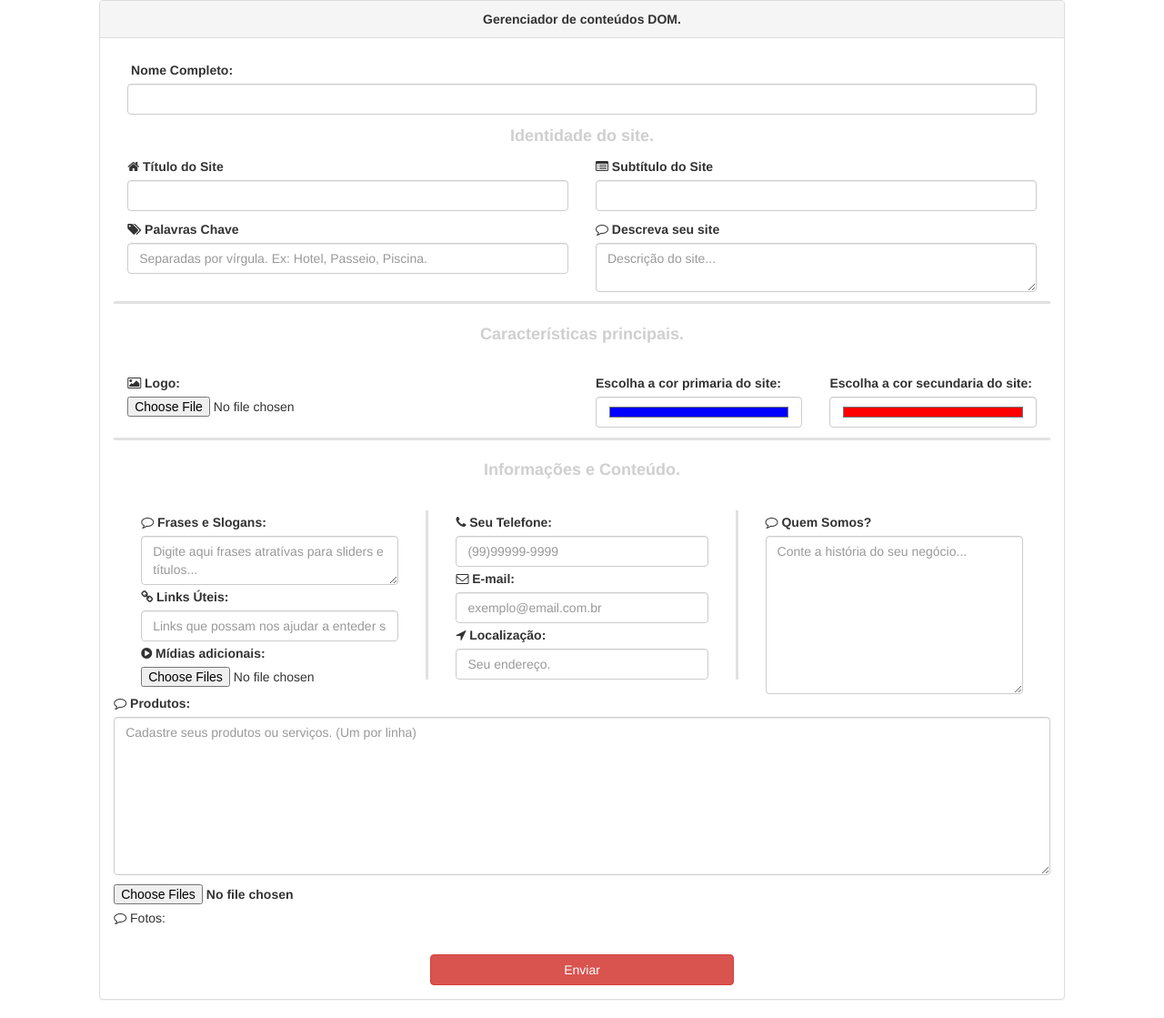
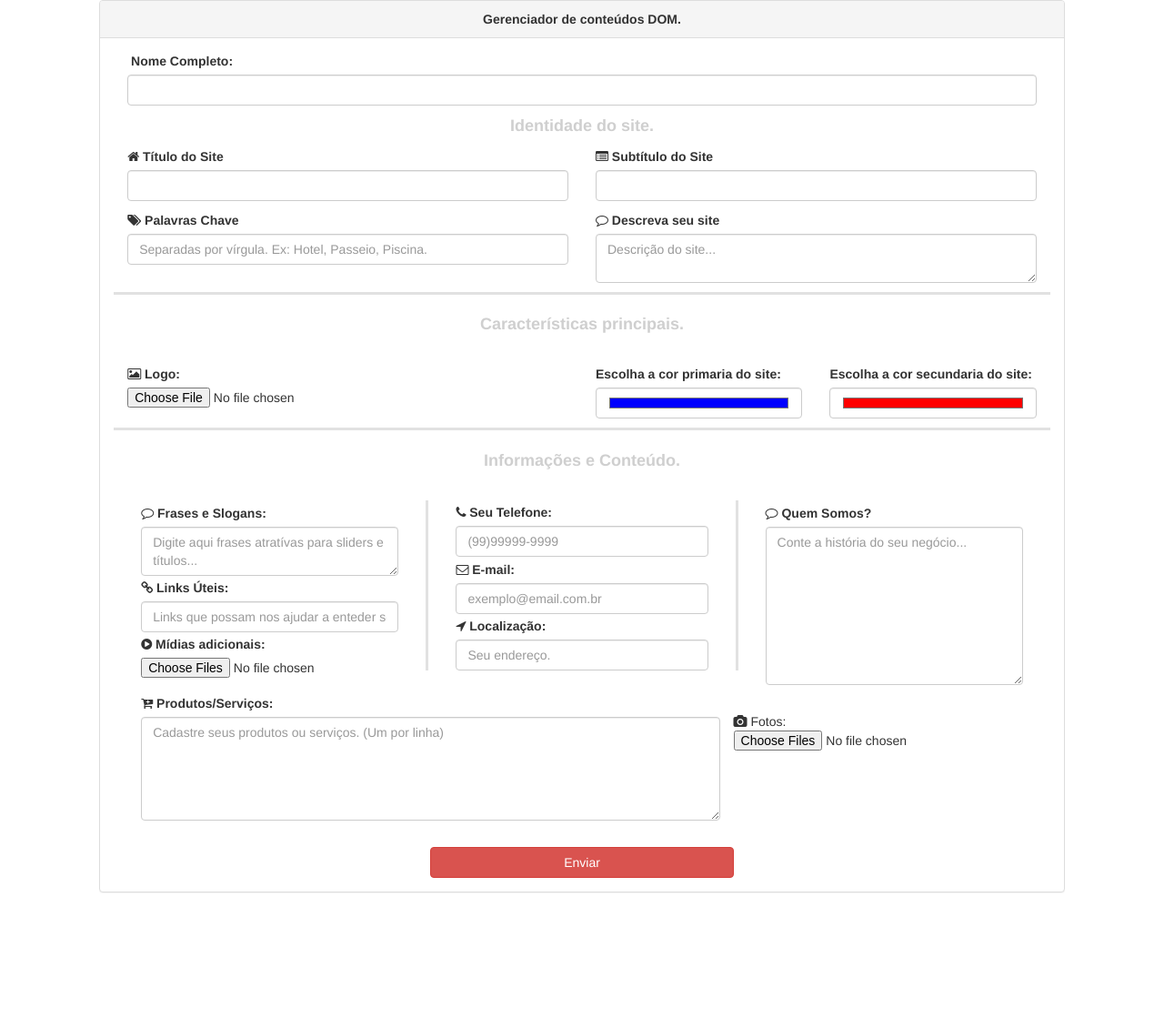
Before and after one commit to LucasLimaAZ/gestor_conteudo, a PHP site: page / in a window 1280 px wide. Shown: the whole page at 91% size. After the commit the page ends 981 px from the top, so only its background shows below. Run offline with PHP 8.4, Linux system fonts and the light colour scheme; some libraries are stand-ins or nearby versions.

Commit message:
produtos e fotos

```diff
--- a/back-end/Conteudo.php
+++ b/back-end/Conteudo.php
@@ -16,6 +16,7 @@ class Conteudo{
     public $email;
     public $endereco;
     public $quem_somos;
+    public $produtos;
 
 }
 
--- a/back-end/InsertData.php
+++ b/back-end/InsertData.php
@@ -22,6 +22,6 @@ include 'FileUploaders.php';
 
 $pdo = Conexao::conectar();
 $query = new QueryBuilder($pdo);
-$query->insertInto($nome, $titulo, $subtitulo, $tags, $descricao, $cor_primaria, $cor_secundaria, $frases, $links, $telefone, $email, $endereco, $quem_somos);
+$query->insertInto($nome, $titulo, $subtitulo, $tags, $descricao, $cor_primaria, $cor_secundaria, $frases, $links, $telefone, $email, $endereco, $quem_somos, $produtos);
 
 ?>
--- a/back-end/QueryBuilder.php
+++ b/back-end/QueryBuilder.php
@@ -26,10 +26,10 @@ class QueryBuilder{
 
     }
 
-    public function insertInto($nome, $titulo, $subtitulo, $tags, $descricao, $cor_primaria, $cor_secundaria, $frases, $links, $telefone, $email, $endereco, $quem_somos){
+    public function insertInto($nome, $titulo, $subtitulo, $tags, $descricao, $cor_primaria, $cor_secundaria, $frases, $links, $telefone, $email, $endereco, $quem_somos, $produtos){
 
         $this->pdo->setAttribute(PDO::ATTR_ERRMODE, PDO::ERRMODE_EXCEPTION);
-        $inserir = $this->pdo->prepare("INSERT INTO `conteudo`(`nome`, `titulo`, `subtitulo`, `tags`, `descricao`, `cor_primaria`, `cor_secundaria`, `frases`, `links`, `telefone`, `email`, `endereco`, `quem_somos`) VALUES ('$nome','$titulo', '$subtitulo', '$tags', '$descricao','$cor_primaria','$cor_secundaria','$frases','$links','$telefone','$email','$endereco','$quem_somos')");
+        $inserir = $this->pdo->prepare("INSERT INTO `conteudo`(`nome`, `titulo`, `subtitulo`, `tags`, `descricao`, `cor_primaria`, `cor_secundaria`, `frases`, `links`, `telefone`, `email`, `endereco`, `quem_somos`, `produtos`) VALUES ('$nome','$titulo', '$subtitulo', '$tags', '$descricao','$cor_primaria','$cor_secundaria','$frases','$links','$telefone','$email','$endereco','$quem_somos','$produtos')");
         $inserir->execute();
 
     }
--- a/index.php
+++ b/index.php
@@ -101,14 +101,15 @@
                                             <textarea class="form-control" rows="8" placeholder="Conte a história do seu negócio..." name="quem_somos"></textarea>
                                         </div>
                                     </div>
-                                    <div class="col-ld-6 linha">
-                                        <label><div class="fa fa-comment-o"></div> Produtos:</label>
-                                        <textarea class="form-control" rows="8" placeholder="Cadastre seus produtos ou serviços. (Um por linha)" name="produtos"></textarea>
+                                    <div class="col-lg-12">
+                                        <div class="col-lg-8 linha">
+                                            <label><div class="fa fa-cart-plus"></div> Produtos/Serviços:</label>
+                                            <textarea class="form-control" rows="5" placeholder="Cadastre seus produtos ou serviços. (Um por linha)" name="produtos"></textarea>
+                                        </div>
+                                        <div class="col-lg-4 linha">
+                                            <label></div><div class="fa fa-camera"></div> Fotos:</label>
+                                            <input type="file" name="fotos[]" multiple/>
                                     </div>
-                                    <div class="col-ld-6 linha">
-                                        <label>
-                                        <input type="file" name="produtos" multiple/>
-                                    </div><div class="fa fa-comment-o"></div> Fotos:</label>
                                     <div class="col-lg-12">
                                         <div class="col-lg-4"></div>
                                         <input type="submit" value="Enviar" class="btn btn-danger col-lg-4 enviar"/>
```
Also changed, not shown: back-end/FileUploaders.php (+13 -0 lines), uploads/imagens/Nome completo 123 Wooden-phone-stand-holder-cell-phone-bamboo.jpg (added), uploads/imagens/Nome completo 123 diversos1-6228e5472c594fb88714779464918673-1024-1024.jpg (added).
